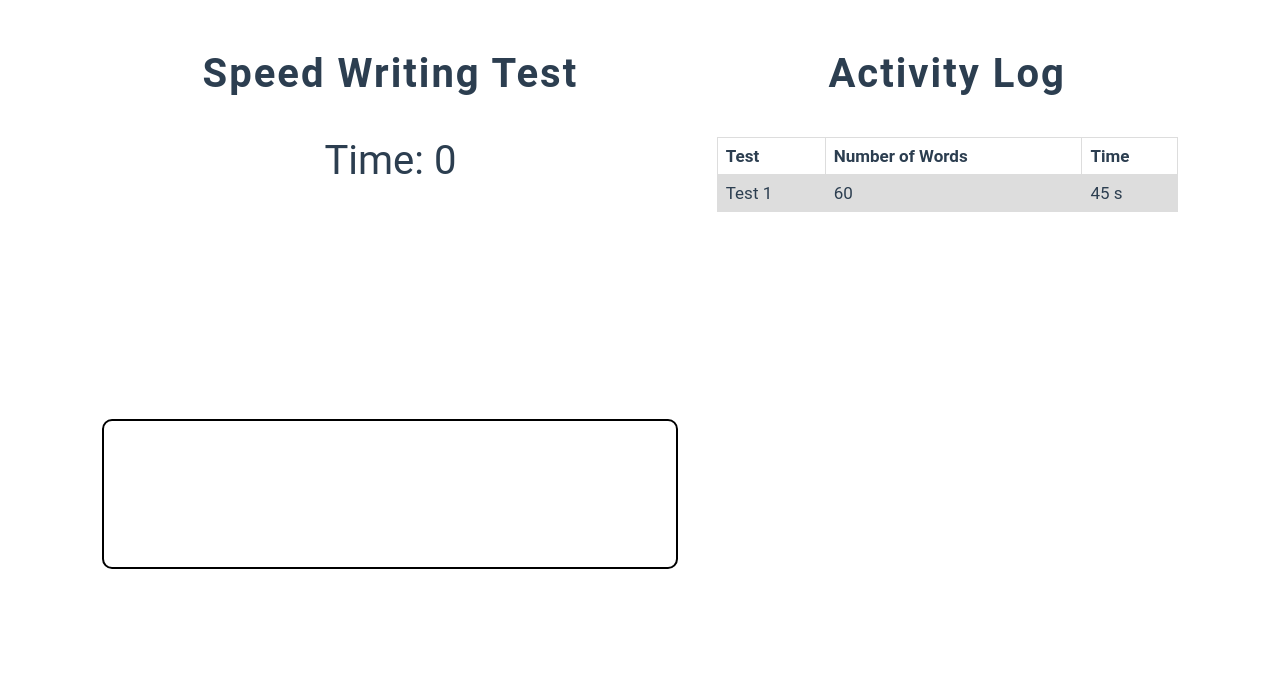
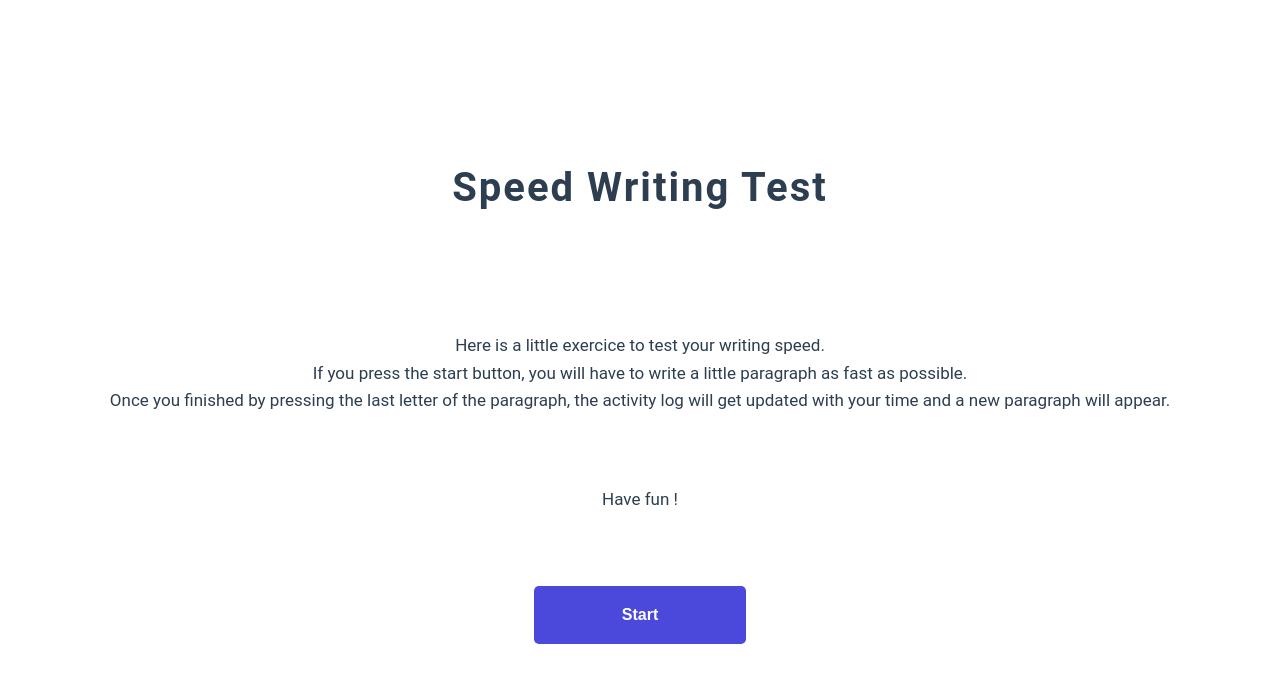
Before and after one commit to alexandre-soares/speed-writing-vuejs, a Vue app: page / in a window 1280 px wide. Shown: the top 682 px of the page. Built offline with nearby package versions, Linux system fonts and the light colour scheme; no server answers.

Commit message:
adding homepage

```diff
--- a/src/App.vue
+++ b/src/App.vue
@@ -1,14 +1,24 @@
 <template>
-  <Speed-writing />
+  <div class="app">
+    <Home v-if="!start" @clicked="start = !start" />
+    <Speed-writing v-if="start" />
+  </div>
 </template>
 
 <script>
+import Home from "./components/Home.vue";
 import SpeedWriting from "./components/SpeedWriting.vue";
 
 export default {
   name: "App",
   components: {
-    SpeedWriting
+    SpeedWriting,
+    Home
+  },
+  data() {
+    return {
+      start: false
+    };
   }
 };
 </script>
@@ -19,7 +29,6 @@ export default {
   -moz-osx-font-smoothing: grayscale;
   text-align: center;
   color: #2c3e50;
-  margin-top: 60px;
 }
 
 * {
@@ -28,15 +37,15 @@ export default {
   padding: 0;
 }
 
-#app {
+.app {
   display: flex;
   flex-direction: row;
   align-items: flex-start;
   justify-content: space-evenly;
   min-height: 100vh;
   width: 90vw;
-  margin: 5rem auto 0;
   font-family: "Roboto", sans-serif;
+  margin: auto;
 }
 
 html {
--- /dev/null
+++ b/src/components/Home.vue
@@ -0,0 +1,64 @@
+<template>
+  <div class="home">
+    <h1>Speed Writing Test</h1>
+    <div>
+      <p>Here is a little exercice to test your writing speed.</p>
+      <p>
+        If you press the start button, you will have to write a little paragraph
+        as fast as possible.
+      </p>
+      <p>
+        Once you finished by pressing the last letter of the paragraph, the
+        activity log will get updated with your time and a new paragraph will
+        appear.
+      </p>
+    </div>
+    <p>Have fun !</p>
+    <button class="btn" @click="startGame()">Start</button>
+  </div>
+</template>
+
+<script>
+export default {
+  methods: {
+    startGame() {
+      this.$emit("clicked");
+    }
+  }
+};
+</script>
+
+<style>
+.home {
+  height: 70vh;
+  display: flex;
+  flex-direction: column;
+  justify-content: space-around;
+  margin: auto;
+  font-size: 1.7rem;
+  line-height: 1.6;
+}
+
+button {
+  padding: 2rem;
+  width: 20%;
+  margin: 0 auto;
+  display: block;
+  background-color: #4b49db;
+  border: none;
+  font-size: 1.6rem;
+  color: white;
+  font-weight: bold;
+  border-radius: 0.5rem;
+  cursor: pointer;
+  transition: 0.3s ease-in;
+}
+
+button:hover {
+  background-color: #6d6be4;
+}
+
+button:focus {
+  outline: none;
+}
+</style>
--- a/src/components/SpeedWriting.vue
+++ b/src/components/SpeedWriting.vue
@@ -9,6 +9,7 @@
         autofocus
         v-model="quoteInput"
         @input="checkCharacter()"
+        @keyup.delete="removeLetterClass()"
       ></textarea>
     </div>
   </div>
@@ -34,19 +35,14 @@ export default {
   data() {
     return {
       API_URL: "http://api.quotable.io/random",
-      launchTimer: false,
+      launchTimer: true,
       quoteInput: null,
       timer: 0,
       index: 1,
       startTime: null,
-      logs: [
-        {
-          test: "Test 1",
-          numberWords: 60,
-          time: 45
-        }
-      ],
-      words: null
+      logs: [],
+      words: null,
+      accuracy: 0
     };
   },
   mounted() {
@@ -68,7 +64,7 @@ export default {
         this.$refs.quoteDisplay.appendChild(characterSpan);
       });
       this.quoteInput = null;
-      console.log(this.words);
+      this.numberTyping = 0;
 
       if (this.launchTimer) {
         this.startTimer();
@@ -78,25 +74,27 @@ export default {
       return (this.words = str.split(" ").length);
     },
     checkCharacter() {
+      this.numberTyping++;
       const arrayQuote = this.$refs.quoteDisplay.querySelectorAll("span");
       const arrayValue = this.quoteInput.split("");
 
-      let correct = true;
-      arrayQuote.forEach((characterSpan, index) => {
-        const character = arrayValue[index];
-        if (character == null) {
-          characterSpan.classList.remove("correct");
-          characterSpan.classList.remove("incorrect");
-          correct = false;
-        } else if (character === characterSpan.innerText) {
-          characterSpan.classList.add("correct");
-          characterSpan.classList.remove("incorrect");
-        } else {
-          characterSpan.classList.remove("correct");
-          characterSpan.classList.add("incorrect");
-          correct = false;
-        }
-      });
+      const index = arrayValue.length - 1;
+
+      let correct = false;
+
+      if (
+        index === arrayQuote.length - 1 &&
+        arrayValue[index] === arrayQuote[index].innerHTML
+      ) {
+        correct = true;
+      }
+      if (arrayValue[index] === arrayQuote[index].innerHTML) {
+        arrayQuote[index].classList.add("correct");
+        arrayQuote[index].classList.remove("incorrect");
+      } else {
+        arrayQuote[index].classList.remove("correct");
+        arrayQuote[index].classList.add("incorrect");
+      }
 
       if (correct) {
         const result = {
@@ -109,6 +107,14 @@ export default {
         this.renderNewQuote();
         this.timer = 0;
       }
+    },
+    removeLetterClass() {
+      const arrayQuote = this.$refs.quoteDisplay.querySelectorAll("span");
+      const arrayValue = this.quoteInput.split("");
+
+      const index = arrayValue.length;
+      arrayQuote[index].classList.remove("correct");
+      arrayQuote[index].classList.remove("incorrect");
     },
     startTimer() {
       this.startTime = new Date();
@@ -128,10 +134,12 @@ export default {
 .speed-writing {
   flex: 0 0 50%;
   text-align: center;
+  margin: 5rem auto 0;
 }
 
 .log {
   flex: 0 0 40%;
+  margin: 5rem auto 0;
 }
 
 h1 {
```
